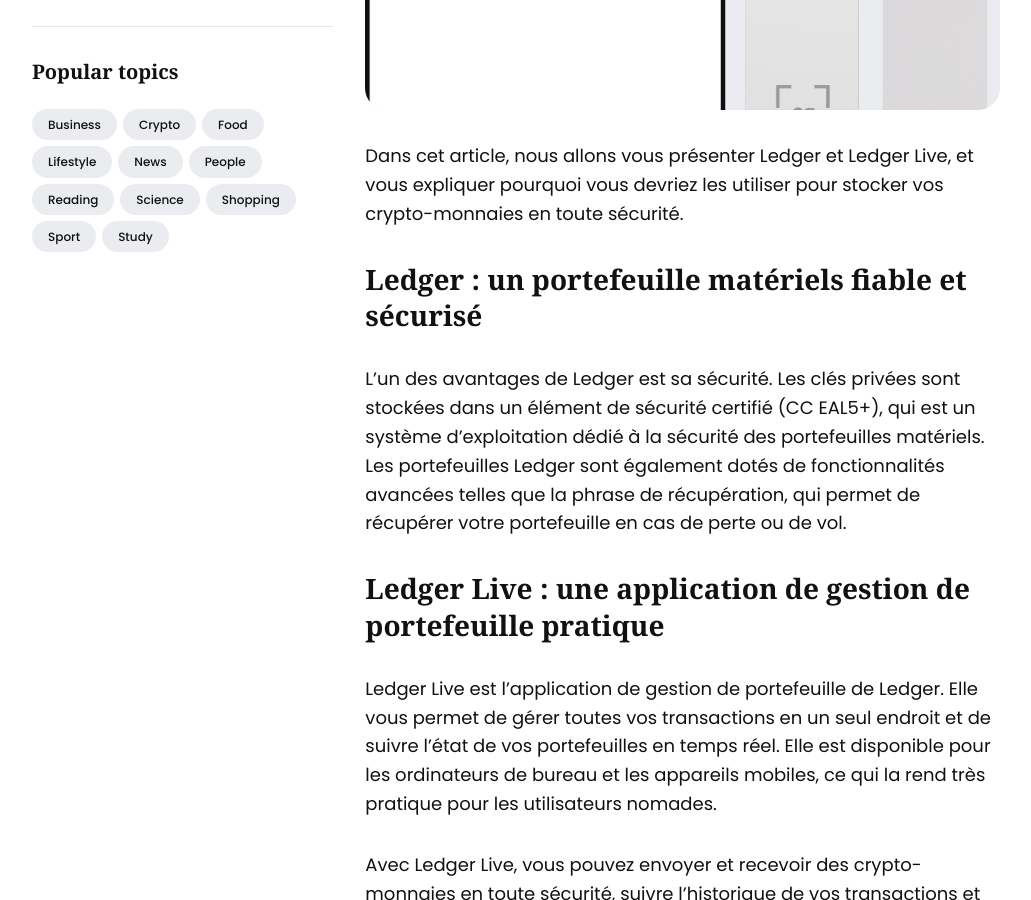
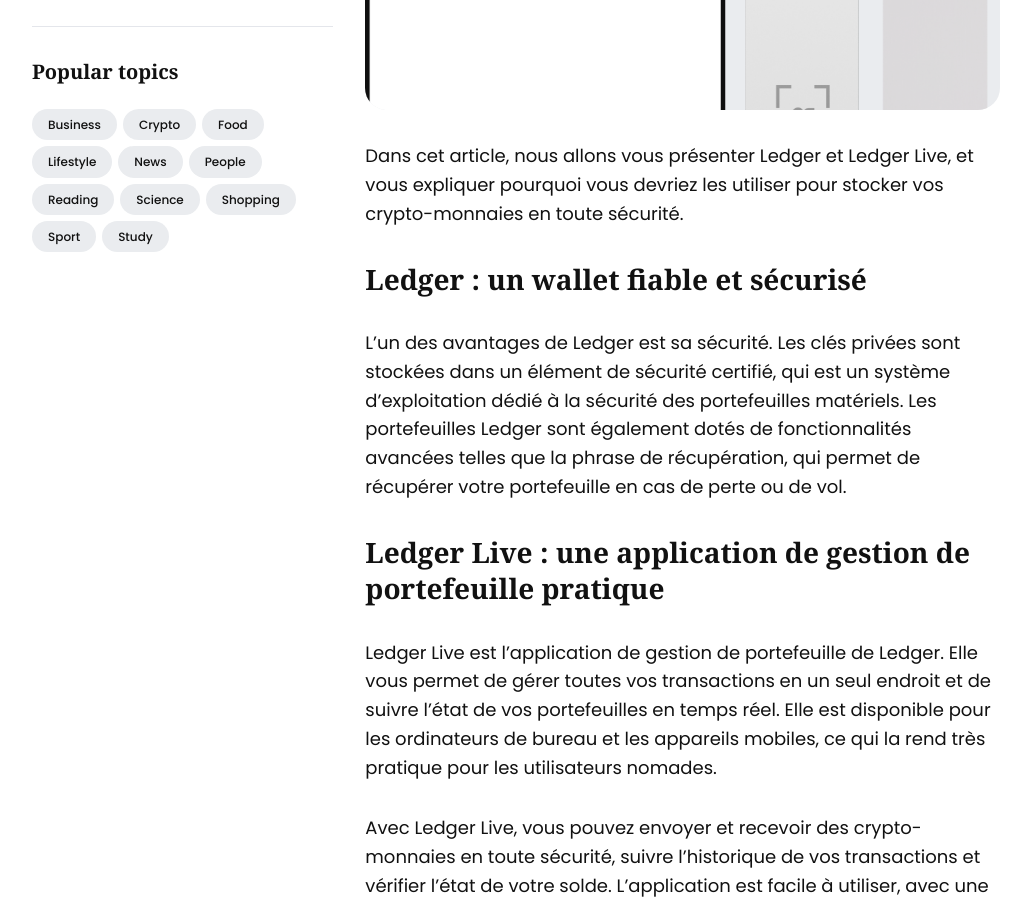
Before and after one commit to Thibaut-68/Investment-logbook.github.io, a Jekyll site: the page built from _posts/2023-04-17-ledger-wallet.md, in a window 1280 px wide and 900 px high, scrolled down 903 px. Shown: the whole window, without its empty margins (124-1155 px from the left). Built offline with Jekyll 4.4.1, drawn with Linux system fonts in a browser that asks for light colours.

Commit message:
Update 2023-04-17-ledger-wallet.md

```diff
--- a/_posts/2023-04-17-ledger-wallet.md
+++ b/_posts/2023-04-17-ledger-wallet.md
@@ -11,9 +11,9 @@ tags: [crypto]
 
 Dans cet article, nous allons vous présenter Ledger et Ledger Live, et vous expliquer pourquoi vous devriez les utiliser pour stocker vos crypto-monnaies en toute sécurité.
 
-## Ledger : un portefeuille matériels fiable et sécurisé
+## Ledger : un wallet fiable et sécurisé
 
-L'un des avantages de Ledger est sa sécurité. Les clés privées sont stockées dans un élément de sécurité certifié (CC EAL5+), qui est un système d'exploitation dédié à la sécurité des portefeuilles matériels. Les portefeuilles Ledger sont également dotés de fonctionnalités avancées telles que la phrase de récupération, qui permet de récupérer votre portefeuille en cas de perte ou de vol.
+L'un des avantages de Ledger est sa sécurité. Les clés privées sont stockées dans un élément de sécurité certifié, qui est un système d'exploitation dédié à la sécurité des portefeuilles matériels. Les portefeuilles Ledger sont également dotés de fonctionnalités avancées telles que la phrase de récupération, qui permet de récupérer votre portefeuille en cas de perte ou de vol.
 
 ## Ledger Live : une application de gestion de portefeuille pratique
 
```
